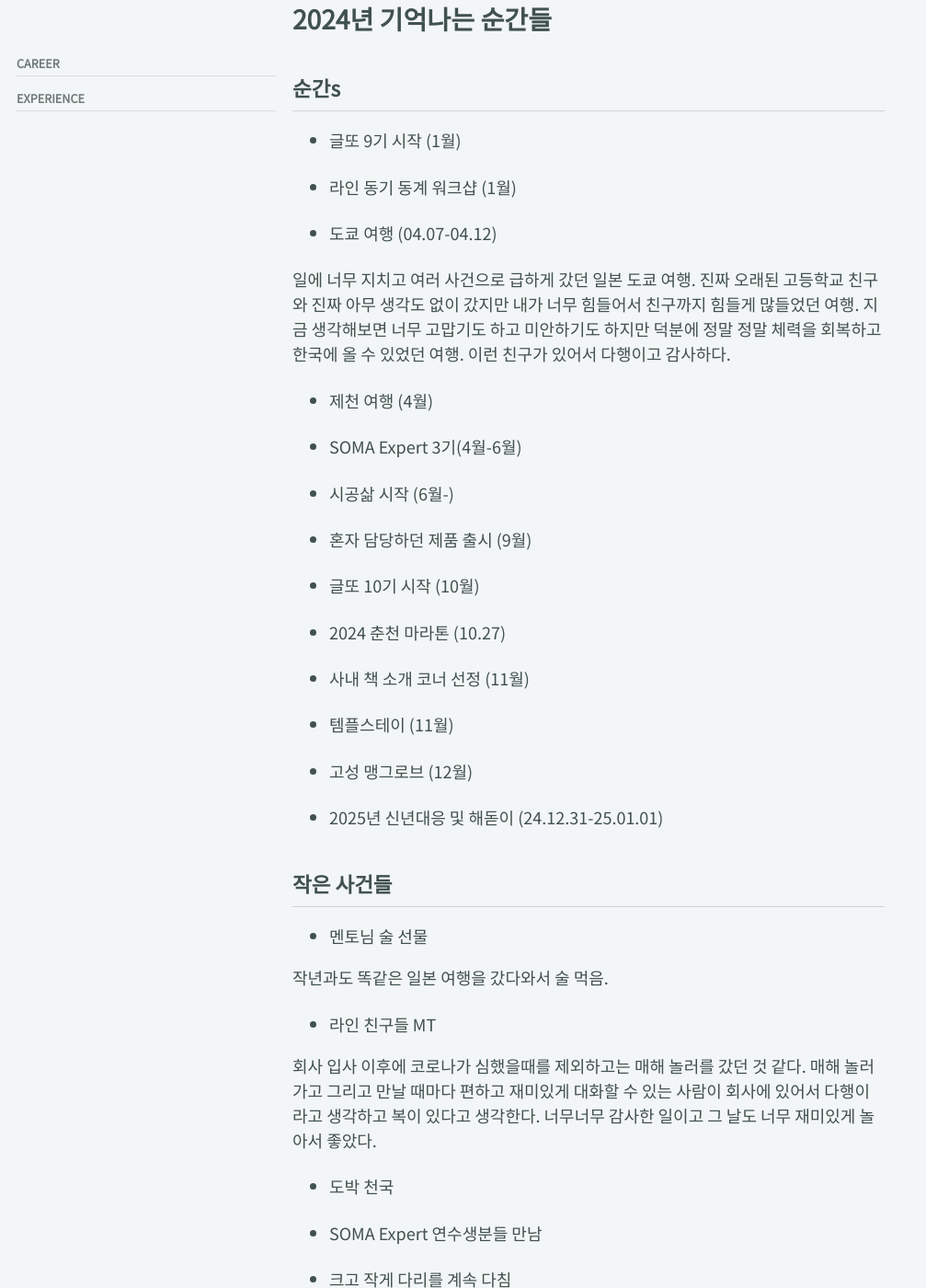
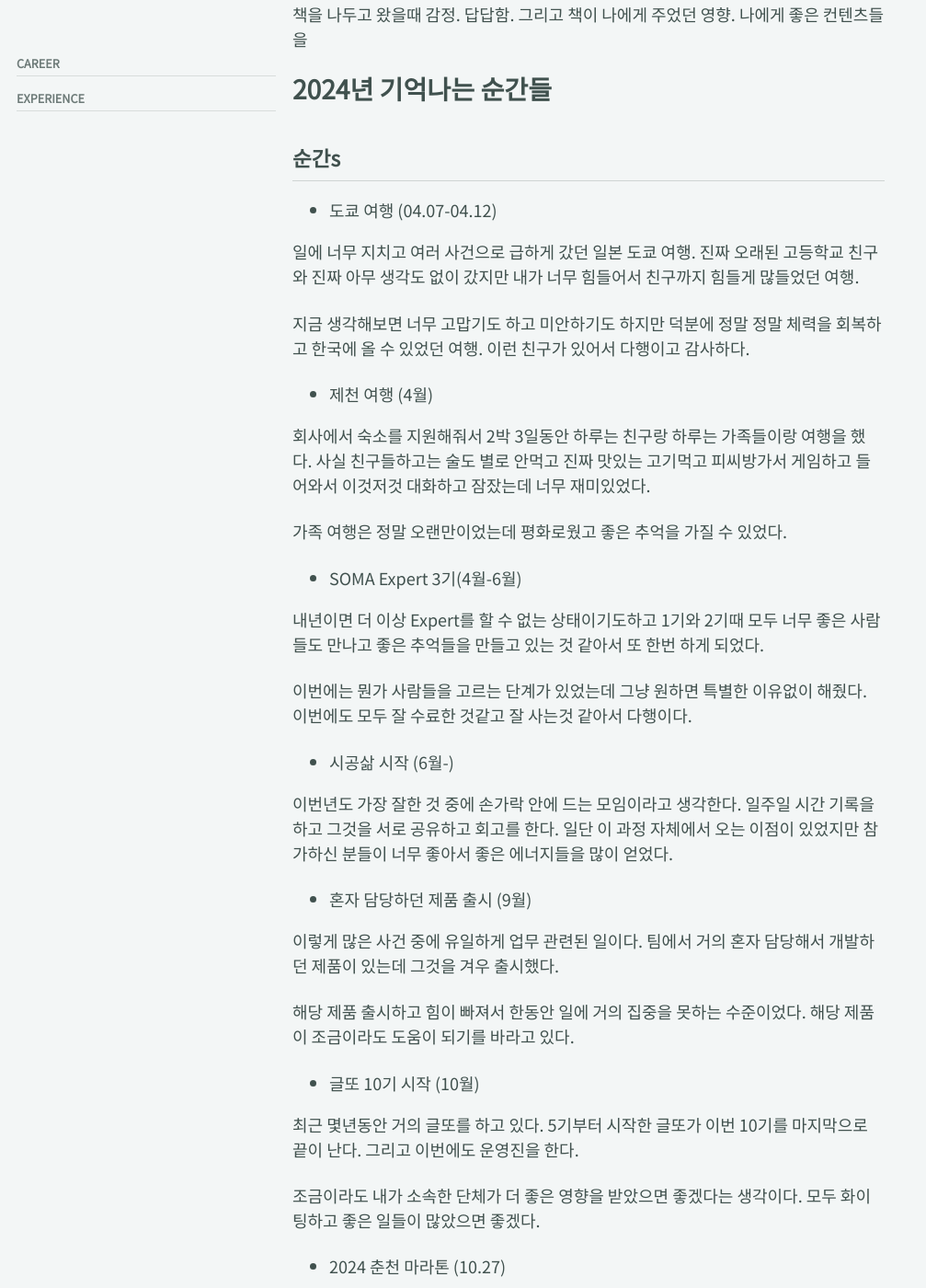
Before and after one commit to BaeJi77/BaeJi77.github.io, a Jekyll site: the page built from _posts/life/retrospect/2025-01-04-2024_회고.md, in a window 1280 px wide and 1400 px high, scrolled down 5388 px. Shown: the whole window at 92% size, without its empty margins (0-1007 px from the left). Built offline with Jekyll 4.4.1, drawn with Linux system fonts in a browser that asks for light colours; cached includes are drawn as plain includes; nearby versions of some CDN libraries; comment, search, counter and statistics services are not loaded; some of the changed text lies outside the part shown.

Commit message:
2025-01-04_2024_회고

```diff
--- a/_posts/life/retrospect/2025-01-04-2024_회고.md
+++ b/_posts/life/retrospect/2025-01-04-2024_회고.md
@@ -83,6 +83,8 @@
 
 24년도에 정말로 많은 책에 도전했고 성공한 것도 포기한 것도 많지만 다양한 장르에 도전했다고 생각한다. 그럼에도 좋은 책을 뽑아서 기록하고 말하고 싶다.
 
+---
+
 - [이처럼 사소한 것들](https://product.kyobobook.co.kr/detail/S000211513068)
 
 평온하게 가정을 이끄는 가장에서 큰 흔들림을 주는 사건들이 생긴다. 그 사건들을 무시하냐 혹은 그 사건들에 개입하냐에 대한 고민이 있다. 어찌보면 인생을 살아가는데 누구나 경험해봤을 상황에서 주인공의 선택과 그것을 받아들이는 주인공의 생각과 다짐은 내가 조금 남에게 부끄러운 선택을 하지 않도록 노력하는 모습이 중요하겠다는 생각을 만들었다.
@@ -122,6 +124,8 @@
 
 24년에는 정말 다양한 영화에 도전했었다. 예전에는 상상도 못할 영화에도 도전해보고 진짜 잠올 것 같은 영화에도 도전했지만 그 메시지를 보니 너무 아름답고 영화가 가지는 힘이 너무 좋아졌다. 너무 좋은 영화들을 많이 봤지만 그럼에도 3개를 뽑아보겠다!
 
+---
+
 - [로봇드림](https://pedia.watcha.com/ko-KR/contents/m5x110a)
 
 나는 어떤 몸을 하고 있을까? 나는 어떤 역사와 어떤 경험을, 그리고 어떤 것을 물려받아서 살아가고 있는 것일까? 영화에 대사가 한마디도 없다는 것에 충격과 그럼에도 말하고 싶은 메시지를 무엇보다 선명하게 전달할 수 있음에 더 놀란 영화였다. 영화볼때는 울지 않았지만 영화보고 화장실을 갔다오면서 울었던 영화.
@@ -145,9 +149,13 @@
 
 ## 2024년을 기억하면서 하는 질문들
 
+---
+
 
 
 ## 2024년도의 생각들
+
+---
 
 - 사람에 대한 생각
 
@@ -171,34 +179,73 @@
 
 ## 순간s
 
-- 글또 9기 시작 (1월)
-
-- 라인 동기 동계 워크샵 (1월)
-
 - 도쿄 여행 (04.07-04.12)
 
-일에 너무 지치고 여러 사건으로 급하게 갔던 일본 도쿄 여행. 진짜 오래된 고등학교 친구와 진짜 아무 생각도 없이 갔지만 내가 너무 힘들어서 친구까지 힘들게 많들었던 여행. 지금 생각해보면 너무 고맙기도 하고 미안하기도 하지만 덕분에 정말 정말 체력을 회복하고 한국에 올 수 있었던 여행. 이런 친구가 있어서 다행이고 감사하다.
+일에 너무 지치고 여러 사건으로 급하게 갔던 일본 도쿄 여행. 진짜 오래된 고등학교 친구와 진짜 아무 생각도 없이 갔지만 내가 너무 힘들어서 친구까지 힘들게 많들었던 여행.
+
+지금 생각해보면 너무 고맙기도 하고 미안하기도 하지만 덕분에 정말 정말 체력을 회복하고 한국에 올 수 있었던 여행. 이런 친구가 있어서 다행이고 감사하다.
 
 - 제천 여행 (4월)
 
+회사에서 숙소를 지원해줘서 2박 3일동안 하루는 친구랑 하루는 가족들이랑 여행을 했다. 사실 친구들하고는 술도 별로 안먹고 진짜 맛있는 고기먹고 피씨방가서 게임하고 들어와서 이것저것 대화하고 잠잤는데 너무 재미있었다.
+
+가족 여행은 정말 오랜만이었는데 평화로웠고 좋은 추억을 가질 수 있었다.
+
 - SOMA Expert 3기(4월-6월)
+
+내년이면 더 이상 Expert를 할 수 없는 상태이기도하고 1기와 2기때 모두 너무 좋은 사람들도 만나고 좋은 추억들을 만들고 있는 것 같아서 또 한번 하게 되었다.
+
+이번에는 뭔가 사람들을 고르는 단계가 있었는데 그냥 원하면 특별한 이유없이 해줬다. 이번에도 모두 잘 수료한 것같고 잘 사는것 같아서 다행이다.
 
 - 시공삶 시작 (6월-)
 
+이번년도 가장 잘한 것 중에 손가락 안에 드는 모임이라고 생각한다. 일주일 시간 기록을 하고 그것을 서로 공유하고 회고를 한다. 일단 이 과정 자체에서 오는 이점이 있었지만 참가하신 분들이 너무 좋아서 좋은 에너지들을 많이 얻었다.
+
 - 혼자 담당하던 제품 출시 (9월)
+
+이렇게 많은 사건 중에 유일하게 업무 관련된 일이다. 팀에서 거의 혼자 담당해서 개발하던 제품이 있는데 그것을 겨우 출시했다.
+
+해당 제품 출시하고 힘이 빠져서 한동안 일에 거의 집중을 못하는 수준이었다. 해당 제품이 조금이라도 도움이 되기를 바라고 있다.
 
 - 글또 10기 시작 (10월)
 
+최근 몇년동안 거의 글또를 하고 있다. 5기부터 시작한 글또가 이번 10기를 마지막으로 끝이 난다. 그리고 이번에도 운영진을 한다.
+
+조금이라도 내가 소속한 단체가 더 좋은 영향을 받았으면 좋겠다는 생각이다. 모두 화이팅하고 좋은 일들이 많았으면 좋겠다.
+
 - 2024 춘천 마라톤 (10.27)
+
+어찌저찌 풀마라톤을 신청했고 그 중간중간에 다치면서 제대로 연습을 못해서 풀마라톤 자체를 그냥 간단하게 뛰고 복귀하려고 했는데 친구들도 그렇고 뛰다보니 아까워서 계속 뛰게 되었다.
+
+한 5키로부터 달리가 아팠는데 그냥 뛰다가 하프지점 이후부터는 그냥 소리를 계속 지르면서 달렸던 것 같다. 그리고 아픈거 꾹 참고 결승점에 도착했을때 그 순간과 희열이 정말 장난아니다.
+
+다치지만 않았다면 정말 최고였다는 생각이 든다. 다음에는 건강하게 잘 마무리할 수 있으면 좋겠다.
 
 - 사내 책 소개 코너 선정 (11월)
 
+사내에는 한달에 한번 임직원분들이 책을 소개하는 코너가 존재한다. 어떤 분이 추천해줘서 나도 책을 소개할 수 있는 기회가 생겨서 책을 추천했다.
+
+소개한 책은 [결심이 필요한 순간들](https://product.kyobobook.co.kr/detail/S000208606758)이라는 인생의 결정을 어떻게 하면 잘할 수 있을지. 답이 없는 문제에 대한 이야기에 관한 책이다.
+
+그래도 사람들이 관심이 있었는지 사내 온라인 도서관에 예약이 많이 쌓인것을 보고 그래도 너무 잘했다는 생각이 들었다.
+
 - 템플스테이 (11월)
+
+친구의 추천도 있었고 이전부터 불교에 대해서 호의가 있었기 때문에 참가해보고 싶었다. 시공삶 리더님께서 이끌어주셔서 참가하게 되었는데 너무 만족했다.
+
+그냥 평온하게 쉬면서 밥먹고 이야기하고 산책하고 스님과의 대화에서 현재에 대한 이야기. 여여하게 사는것에 대한 이야기가 너무 좋았다.
 
 - 고성 맹그로브 (12월)
 
+글또분들이면서 글또 운영진분들과 같이 가자고 제안해주셔서 연말에 가게된 고성. 같이 가신분중에 저를 배려해서 새벽부터 같이 출발해주시고 상황이 널널하지 않았지만 그럼에도 다들 너무 재미있게 놀았다.
+
+숙소도 너무 좋았고 풍경도 좋고 아침에 해돋이한것도 좋았고 맛난 음식 새벽에 나눴던 대화 그리고 집까지 차도 막히지 않아서 거의 완벽하고 너무 힐링하고 돌아왔던 여행이었다.
+
 - 2025년 신년대응 및 해돋이 (24.12.31-25.01.01)
 
+이번년도 신년대응을 했다. 이번년도는 조금 편안하게 보내려고 했는데 다른 팀원분들이 워낙 바뻐서 준비 담당을 하게 되면서 필수참석이 되어버렸다. 다행히 큰 일이 일어나지 않아서 너무 평온하게 보낼 수 있어서 다행이었다.
+
+다음날 어김없이 친구들과 신년 해돋이를 보기로 했어서 새벽부터 일어나서 나갔지만 해돋이 처음으로 해를 보지 못했다. 그럼에도 밥먹으러 가면서 해를 봤어서 해돋이는 한것으로 퉁치고 맛있는 음식을 먹었다. 새해부터 힘들게 일을 같이 했던 팀원들에게 그리고 해돋이 같이 봐준 친구들에게 감사하다.
 
 ## 작은 사건들
 
@@ -236,3 +283,5 @@
 
 - 책 30권 읽기
 - 책 다 읽고 좋았던 부분 사진 찍은거 정리하기
+
+## 2025년의 다짐
```
